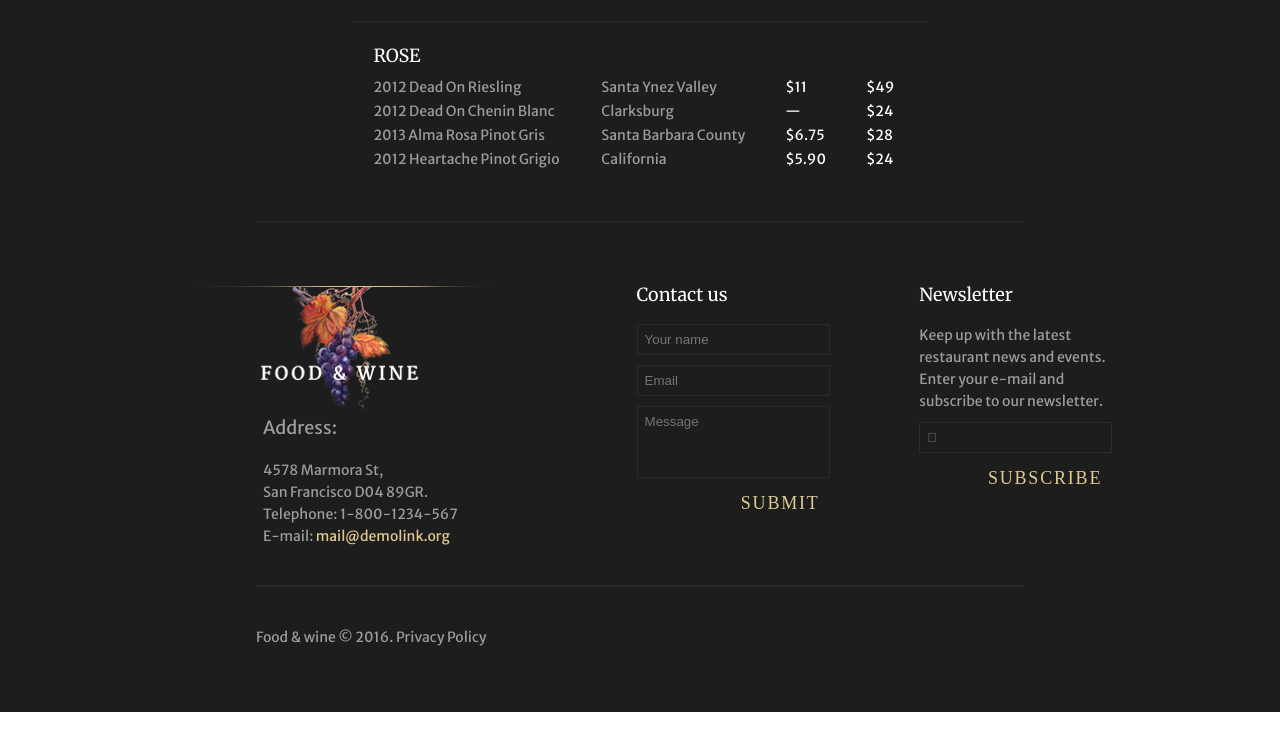
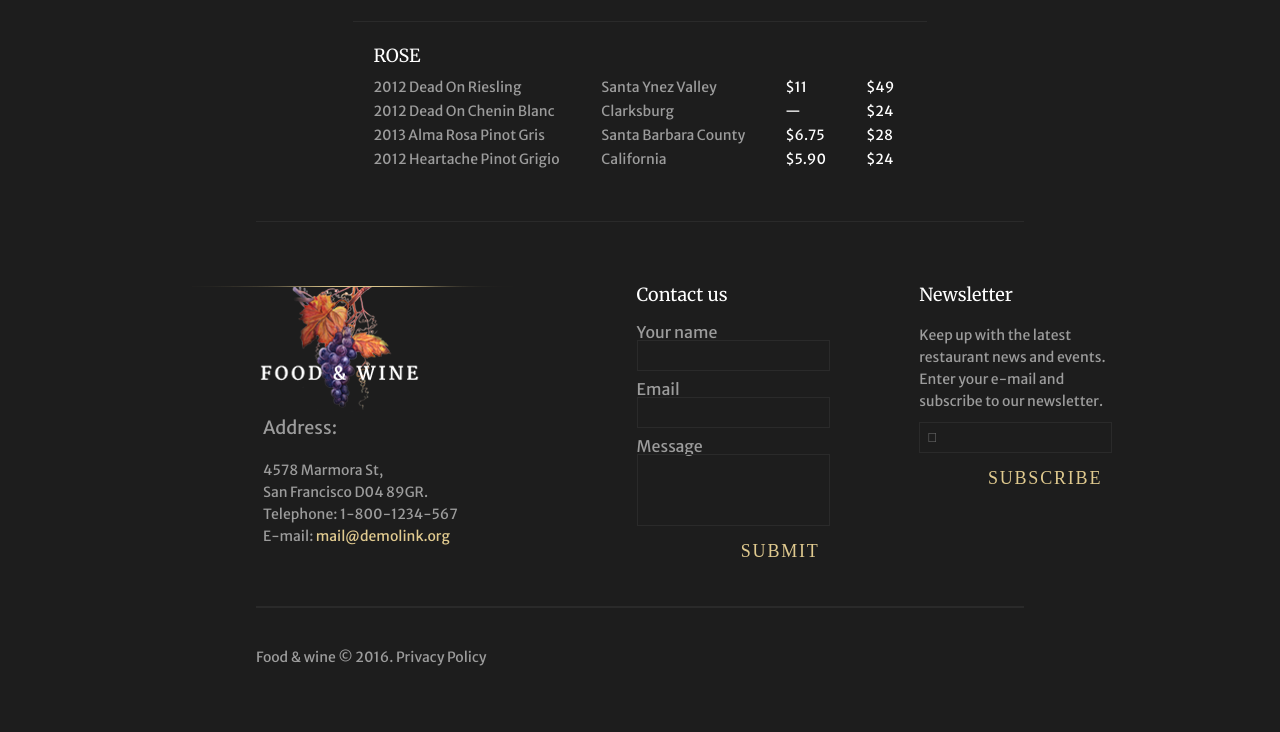
Before and after one commit to maxbordovski/food-and-wine-, a website: page winelist.html in a window 1280 px wide. Shown: the part 1626-2358 px from the top of the page. Drawn offline with Linux system fonts and the light colour scheme.

Commit message:
input changes

```diff
--- a/winelist.html
+++ b/winelist.html
@@ -284,11 +284,20 @@
 
       </div>
           <div class="fw-f-contact-us"><h3>Contact us</h3> <!--Contact message-->
-            <form action="#" id="contact-info"></form>
-
-               <input type="text" placeholder="Your name" form="contact-info">
-               <input type="text" placeholder="Email" form="contact-info">
-               <input class="fw-f-message" type="text" placeholder="Message" form="contact-info">
+            <form action="#" id="contact-info">
+                 <div>
+              <label for="name">Your name</label>
+              <input type="text" id="name" form="contact-info">
+            </div>
+            <div>
+              <label for="email">Email</label>
+              <input type="text" id="email" form="contact-info">
+            </div>
+            <div>
+              <label for="message">Message</label>
+              <input class="fw-f-message" type="text" id="message" form="contact-info">
+            </div>
+            </form>
 
             <div class="fw-f-align-button">
               <button class="fw-f-submit-button">SUBMIT</button>
```
